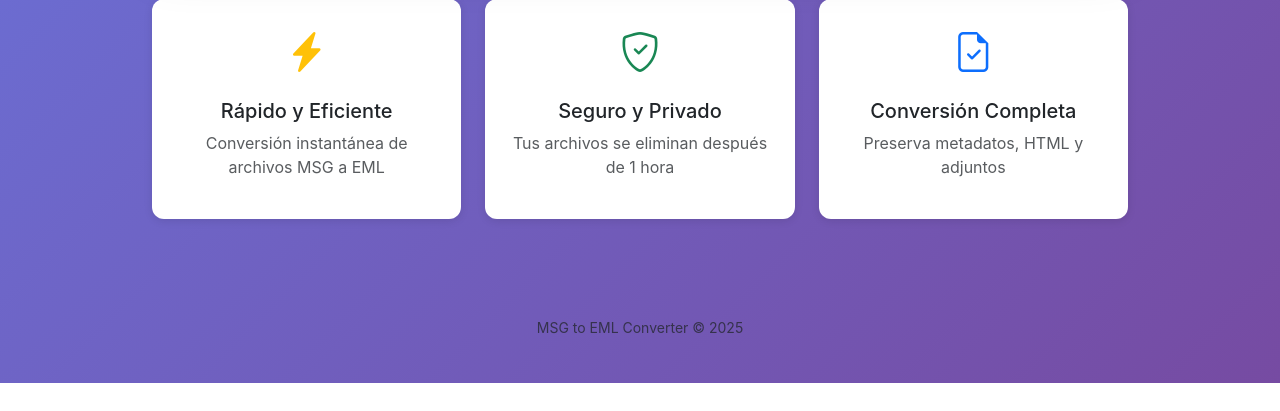
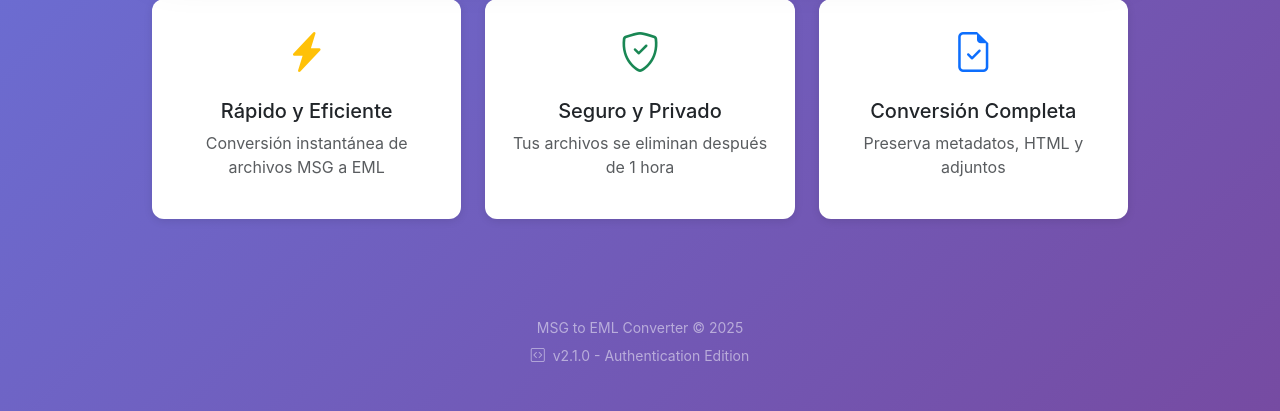
Before and after one commit to gilberth/msg-converter, a Flask app: page / in a window 1280 px wide. Shown: the part 927-1338 px from the top of the page. Before the commit the page ends 1310 px from the top, so only its background shows below. Run offline with Flask 3, Linux system fonts and the light colour scheme.

Commit message:
Agregar sistema de versiones y footer con v2.1.0
Nuevas características:
- Sistema de versiones centralizado en version.py
- Footer visible en todas las páginas con número de versión
- Formato: 'v2.1.0 - Authentication Edition'
- CHANGELOG.md con historial completo de versiones

Archivos nuevos:
- version.py: Definición de versión centralizada
- CHANGELOG.md: Historial de cambios detallado

Cambios en archivos existentes:
- app.py: Importa y pasa versión a templates
- templates/index.html: Footer actualizado con versión
- templates/setup.html: Footer actualizado con versión

Versión actual: v2.1.0 - Authentication Edition

Historial de versiones:
- v1.0.0: Convertidor CLI inicial
- v2.0.0: Aplicación web con interfaz moderna
- v2.1.0: Autenticación Authentik + sistema de versiones

```diff
--- a/app.py
+++ b/app.py
@@ -15,6 +15,7 @@ from msg_to_eml_converter import MSGToEMLConverter
 import threading
 import time
 from dotenv import load_dotenv
+from version import __version__, __version_name__
 
 # Load environment variables from .env file
 load_dotenv()
@@ -57,8 +58,10 @@ def setup_page():
     """Setup wizard page"""
     # Check if already configured
     if auth.enabled:
-        return render_template('setup.html', already_configured=True)
-    return render_template('setup.html', already_configured=False)
+        return render_template('setup.html', already_configured=True,
+                             version=__version__, version_name=__version_name__)
+    return render_template('setup.html', already_configured=False,
+                         version=__version__, version_name=__version_name__)
 
 @app.route('/setup/configure', methods=['POST'])
 def setup_configure():
@@ -144,7 +147,8 @@ cleanup_thread.start()
 def index():
     """Main page"""
     user = auth.get_current_user() if auth.enabled else None
-    return render_template('index.html', user=user, auth_enabled=auth.enabled)
+    return render_template('index.html', user=user, auth_enabled=auth.enabled,
+                         version=__version__, version_name=__version_name__)
 
 
 @app.route('/upload', methods=['POST'])
--- a/templates/index.html
+++ b/templates/index.html
@@ -151,10 +151,18 @@
         </div>
 
         <!-- Footer -->
-        <footer class="text-center py-4 text-muted">
-            <p class="mb-0">
-                <small>MSG to EML Converter &copy; 2025</small>
-            </p>
+        <footer class="text-center py-4">
+            <div class="footer-content">
+                <p class="mb-1">
+                    <small class="text-white-50">MSG to EML Converter &copy; 2025</small>
+                </p>
+                <p class="mb-0">
+                    <small class="text-white-50">
+                        <i class="bi bi-code-square me-1"></i>
+                        v{{ version }} - {{ version_name }}
+                    </small>
+                </p>
+            </div>
         </footer>
     </div>
 
--- /dev/null
+++ b/version.py
@@ -0,0 +1,2 @@
+__version__ = "2.1.0"
+__version_name__ = "Authentication Edition"
```
Also changed, not shown: templates/setup.html (+8 -0 lines), CHANGELOG.md (added).
